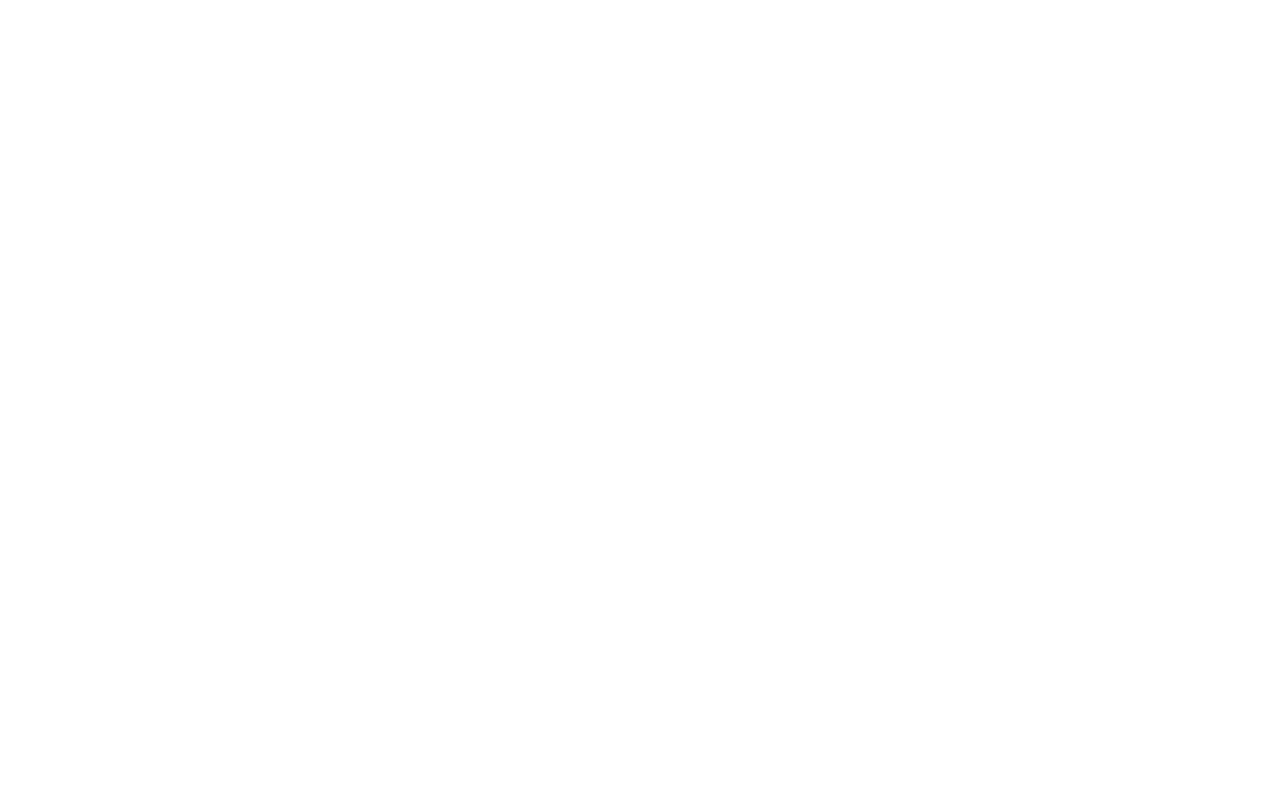
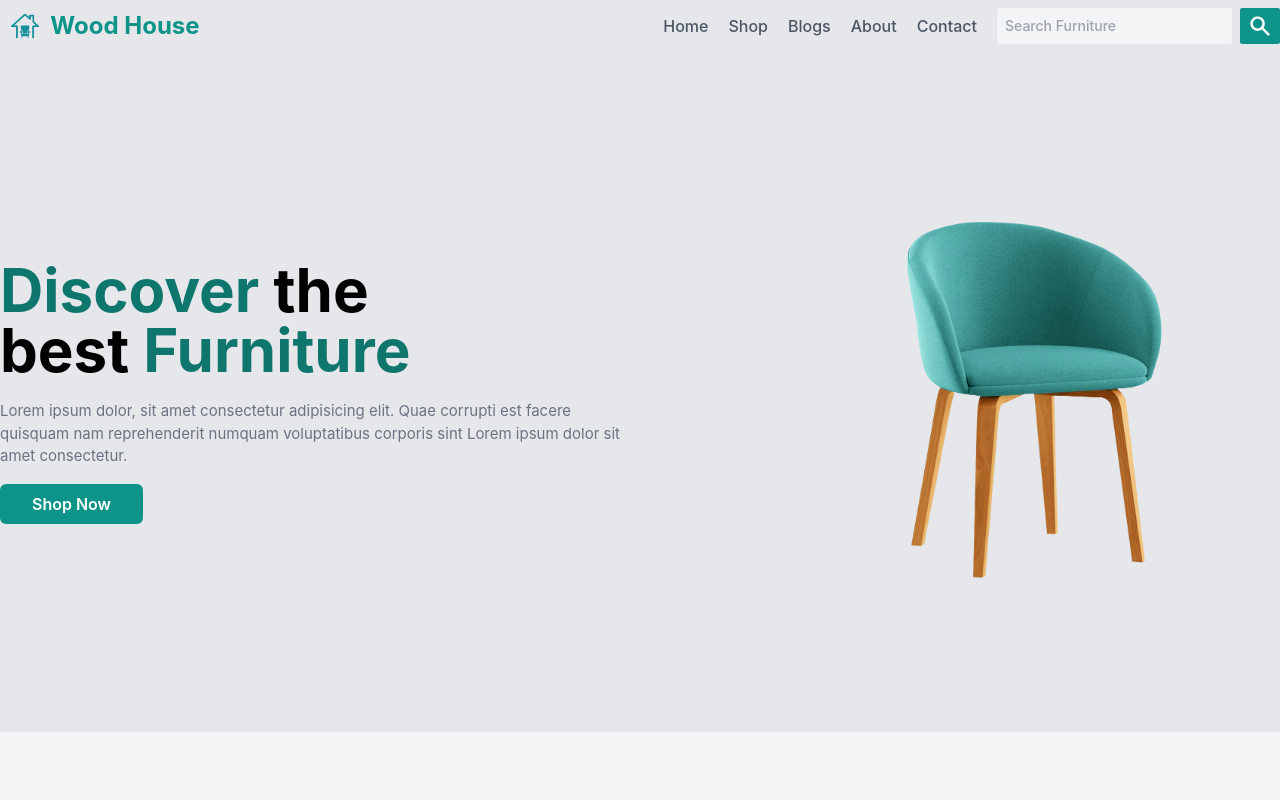
Before and after one commit to AkashRoy5680/wooden-furniture-shop, a React (Create React App) app: page / in a window 1280 px wide. Shown: the top 800 px of the page. Built offline with nearby package versions, Linux system fonts and the light colour scheme.

Commit message:
updated newsletter

```diff
--- a/package.json
+++ b/package.json
@@ -3,6 +3,7 @@
   "version": "0.1.0",
   "private": true,
   "dependencies": {
+    "@heroicons/react": "^1.0.6",
     "@testing-library/jest-dom": "^5.16.4",
     "@testing-library/react": "^13.3.0",
     "@testing-library/user-event": "^13.5.0",
--- a/src/App.js
+++ b/src/App.js
@@ -1,9 +1,18 @@
+import { Route, Routes } from 'react-router-dom';
 import './App.css';
+import Home from './Pages/Home/Home';
+import Footer from './Shared/Footer';
+import Navbar from './Shared/Navbar';
 
 function App() {
   return (
-    <div className="App">
-    </div>
+    <>
+    <Navbar />
+    <Routes>
+      <Route path="/" element={<Home />} />
+    </Routes>
+    <Footer/>
+  </>
   );
 }
 
--- a/src/Pages/Home/FeaturedProduct.js
+++ b/src/Pages/Home/FeaturedProduct.js
@@ -15,7 +15,7 @@ const FeaturedProduct = () => {
         <h1 className="text-4xl text-center pb-10 font-ubuntu font-bold text-gray-800">
           Featured Products
         </h1>
-        <div className="grid grid-cols-1 md:grid-cols-2 lg:grid-cols-3 gap-5 justify-items-center">
+        <div className="grid sm:grid-cols-1 md:grid-cols-2 lg:grid-cols-3 gap-5 justify-items-center">
           {chairs.map((chair) => (
             <Product key={chair.id} chair={chair} />
           ))}
--- a/src/Pages/Home/LatestBlogs.js
+++ b/src/Pages/Home/LatestBlogs.js
@@ -1,4 +1,4 @@
-import React, { useState } from "react";
+import React from "react";
 import Blog from "./Blog";
 
 const LatestBlogs = () => {
@@ -22,7 +22,7 @@ const LatestBlogs = () => {
         <h1 className="text-4xl text-center pb-10 font-ubuntu font-bold text-gray-800">
           Latest Blogs Post
         </h1>
-        <div className="grid grid-cols-1 md:grid-cols-2 lg:grid-cols-3 gap-5 justify-items-center">
+        <div className="grid sm:grid-cols-1 md:grid-cols-2 lg:grid-cols-3 gap-5 justify-items-center">
           {blogs.map((blog) => (
             <Blog key={blog.id} blog={blog} />
           ))}
--- a/src/Pages/Home/NewsLetter.js
+++ b/src/Pages/Home/NewsLetter.js
@@ -4,7 +4,7 @@ const NewsLetter = () => {
   return (
     <div className=" bg-gray-200 py-10">
       <h1 className="text-center pb-5 font-ubuntu font-semibold text-gray-700 text-4xl">
-        Subscribe News Latter
+        Subscribe News Letter
       </h1>
       <dir className=" bg-gray-100 py-12 px-10 container rounded-xl shadow-sm">
         <div className="flex justify-between items-center">
@@ -22,7 +22,7 @@ const NewsLetter = () => {
               className="input w-60 bg-gray-300 placeholder:text-lg"
               placeholder="Enter your Email"
             />
-            <button className="btn bg-gray-800">Subscribe Us</button>
+            <button className="btn bg-gray-800 text-white p-2">Subscribe Us</button>
           </div>
         </div>
       </dir>
--- a/src/Shared/Navbar.js
+++ b/src/Shared/Navbar.js
@@ -1,11 +1,68 @@
-import React from 'react';
+import React from "react";
+import {
+  MenuAlt1Icon,
+  SearchCircleIcon,
+  SearchIcon,
+} from "@heroicons/react/solid";
+import logo from "../images/logo.png";
+const Navbar = () => {
+  return (
+    <div className="bg-gray-200">
+      <div className="flex py-2 justify-between  font-ubuntu items-center container">
+        <div className="flex items-center ">
+          <img src={logo} className="h-7 " alt="" />
+          <h1 className="text-xl md:text-2xl font-bold text-teal-600">
+            Wood <span className="">House</span>{" "}
+          </h1>
+        </div>
+        <div>
+          <div className="hidden font-poppins text-gray-600 lg:flex items-center gap-5 font-[500]">
+            <p className=" ">Home</p>
+            <p className=" ">Shop</p>
+            <p className=" ">Blogs</p>
+            <p className="">About</p>
+            <p className="">Contact</p>
+            <div className="flex gap-2 ">
+              <input
+                type="text"
+                placeholder="Search Furniture"
+                class="bg-gray-100 px-2 py-2 font-poppins text-sm focus:outline-none rounded-sm"
+              />
+              <p className="bg-teal-600 hover:bg-teal-700 transition duration-300 flex items-center rounded-sm px-2">
+                <SearchIcon className="h-6 w-6 text-white " />
+              </p>
+            </div>
+          </div>
+          <div class="dropdown dropdown-end lg:hidden ">
+            <label tabindex="0" class=" pt-1 inline-block ">
+              <MenuAlt1Icon className="h-6 w-6  text-teal-600 " />
+            </label>
 
-const Navbar = () => {
-    return (
-        <div>
-
+            <ul
+              tabindex="0"
+              class="dropdown-content menu p-2 shadow bg-gray-200 text-whiterounded-box  w-52 font-ubuntu"
+            >
+              <li>
+                <a>Home</a>
+              </li>
+              <li>
+                <a>Shop</a>
+              </li>
+              <li>
+                <a>Blogs</a>
+              </li>
+              <li>
+                <a>About</a>
+              </li>
+              <li>
+                <a>Conctact</a>
+              </li>
+            </ul>
+          </div>
         </div>
-    );
+      </div>
+    </div>
+  );
 };
 
 export default Navbar;
--- a/src/index.js
+++ b/src/index.js
@@ -3,12 +3,15 @@ import ReactDOM from 'react-dom/client';
 import './index.css';
 import App from './App';
 import reportWebVitals from './reportWebVitals';
+import { BrowserRouter } from "react-router-dom";
 
 const root = ReactDOM.createRoot(document.getElementById('root'));
 root.render(
-  <React.StrictMode>
+<BrowserRouter>
+<React.StrictMode>
     <App />
   </React.StrictMode>
+</BrowserRouter>
 );
 
 // If you want to start measuring performance in your app, pass a function
```
Also changed, not shown: 1 other file (tests, documents, lock files or other folders).
